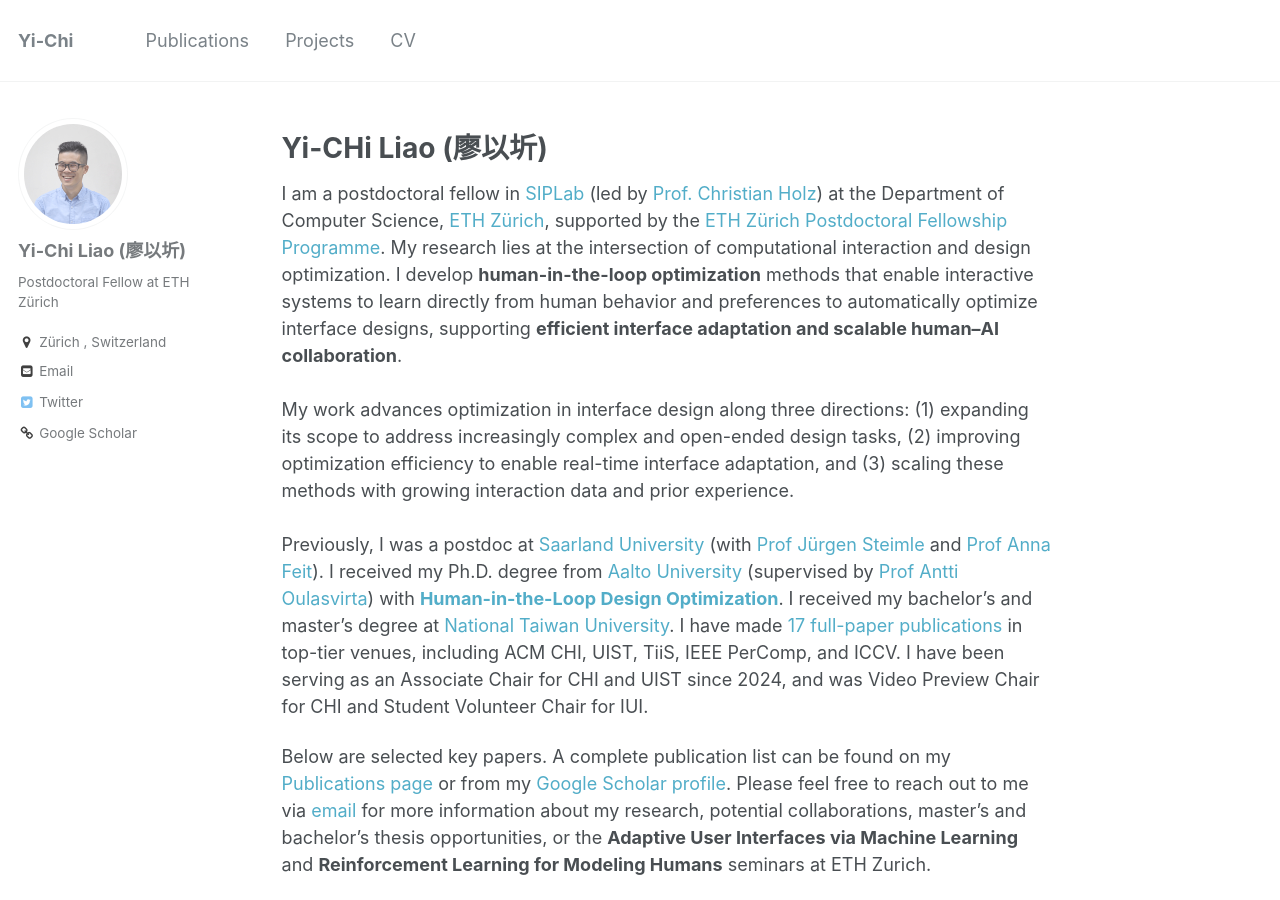
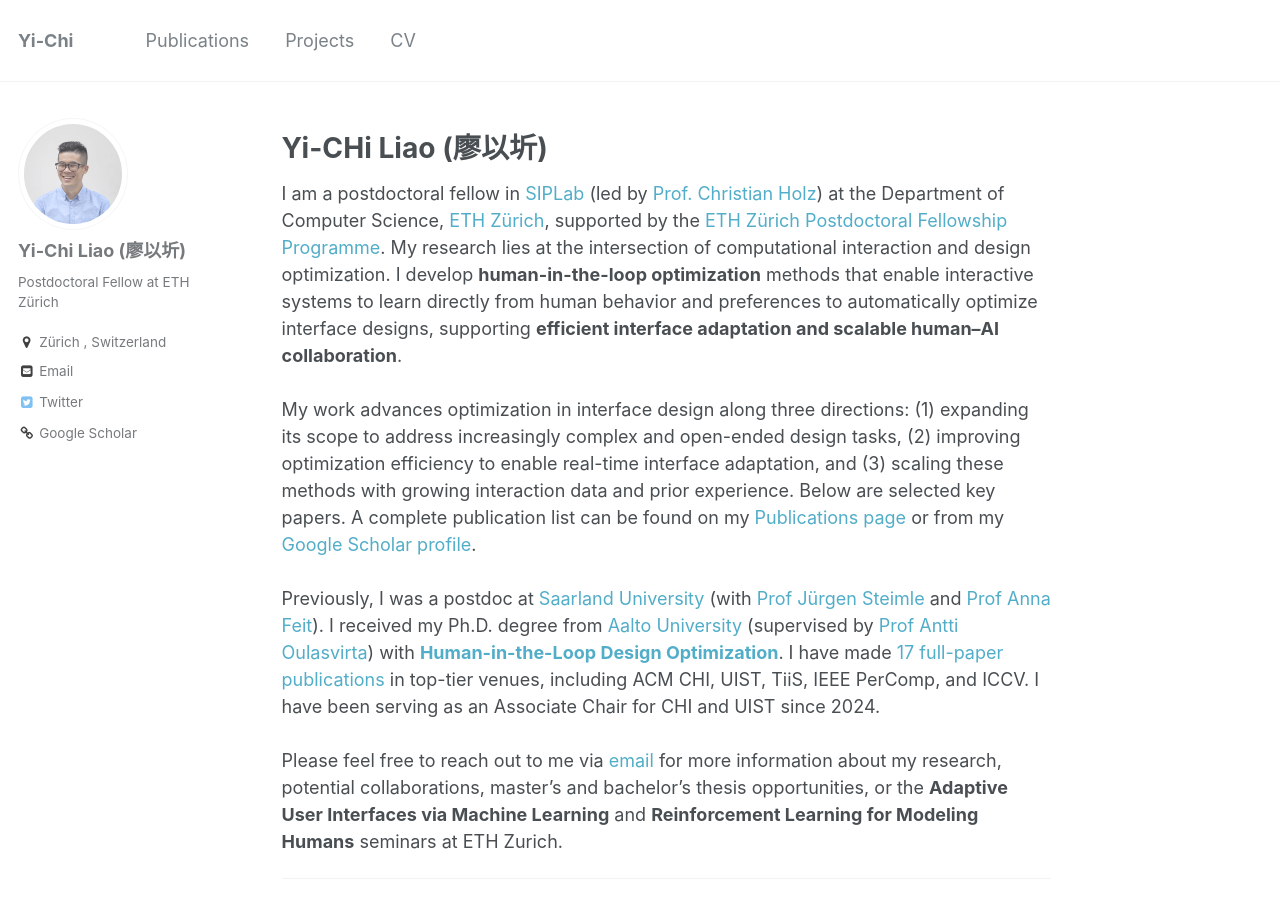
Before and after one commit to yichiliao/yichiliao.github.io, a Jekyll site: the page built from _pages/about.md, in a window 1280 px wide and 900 px high. Built offline with Jekyll 4.4.1, drawn with Linux system fonts in a browser that asks for light colours.

Commit message:
updating about

```diff
--- a/_pages/about.md
+++ b/_pages/about.md
@@ -12,11 +12,13 @@ I am a postdoctoral fellow in [SIPLab](https://siplab.org/) (led by [Prof. Chris
 <br>
 <br>
 My work advances optimization in interface design along three directions: (1) expanding its scope to address increasingly complex and open-ended design tasks, (2) improving optimization efficiency to enable real-time interface adaptation, and (3) scaling these methods with growing interaction data and prior experience.
+Below are selected key papers. A complete publication list can be found on my [Publications page](https://yichiliao.com/publications/) or from my [Google Scholar profile](https://scholar.google.com/citations?user=Ddny4V4AAAAJ&hl=en).
 <br>
 <br>
-Previously, I was a postdoc at [Saarland University](https://www.uni-saarland.de/en/home.html) (with [Prof Jürgen Steimle](https://hci.cs.uni-saarland.de/people/juergen-steimle/) and [Prof Anna Feit](http://annafeit.de/)). I received my Ph.D. degree from [Aalto University](https://www.aalto.fi/en) (supervised by [Prof Antti Oulasvirta](https://users.aalto.fi/~oulasvir/)) with [**Human-in-the-Loop Design Optimization**](https://drive.google.com/file/d/1UcH6LuV7GiyRMvrVb9EZ34z-FeGPDBS7/view?usp=sharing). I received my bachelor’s and master’s degree at [National Taiwan University](https://www.ntu.edu.tw/english/). I have made [17 full-paper publications](https://scholar.google.com/citations?user=Ddny4V4AAAAJ&hl=en) in top-tier venues, including ACM CHI, UIST, TiiS, IEEE PerComp, and ICCV. I have been serving as an Associate Chair for CHI and UIST since 2024, and was Video Preview Chair for CHI and Student Volunteer Chair for IUI.
-
-Below are selected key papers. A complete publication list can be found on my [Publications page](https://yichiliao.com/publications/) or from my [Google Scholar profile](https://scholar.google.com/citations?user=Ddny4V4AAAAJ&hl=en).
+Previously, I was a postdoc at [Saarland University](https://www.uni-saarland.de/en/home.html) (with [Prof Jürgen Steimle](https://hci.cs.uni-saarland.de/people/juergen-steimle/) and [Prof Anna Feit](http://annafeit.de/)). I received my Ph.D. degree from [Aalto University](https://www.aalto.fi/en) (supervised by [Prof Antti Oulasvirta](https://users.aalto.fi/~oulasvir/)) with [**Human-in-the-Loop Design Optimization**](https://drive.google.com/file/d/1UcH6LuV7GiyRMvrVb9EZ34z-FeGPDBS7/view?usp=sharing).
+I have made [17 full-paper publications](https://scholar.google.com/citations?user=Ddny4V4AAAAJ&hl=en) in top-tier venues, including ACM CHI, UIST, TiiS, IEEE PerComp, and ICCV. I have been serving as an Associate Chair for CHI and UIST since 2024.
+<br>
+<br>
 Please feel free to reach out to me via [email](mailto:yichi.liao@inf.ethz.ch) for more information about my research, potential collaborations, master’s and bachelor’s thesis opportunities, or the **Adaptive User Interfaces via Machine Learning** and **Reinforcement Learning for Modeling Humans** seminars at ETH Zurich.
 
 
```
